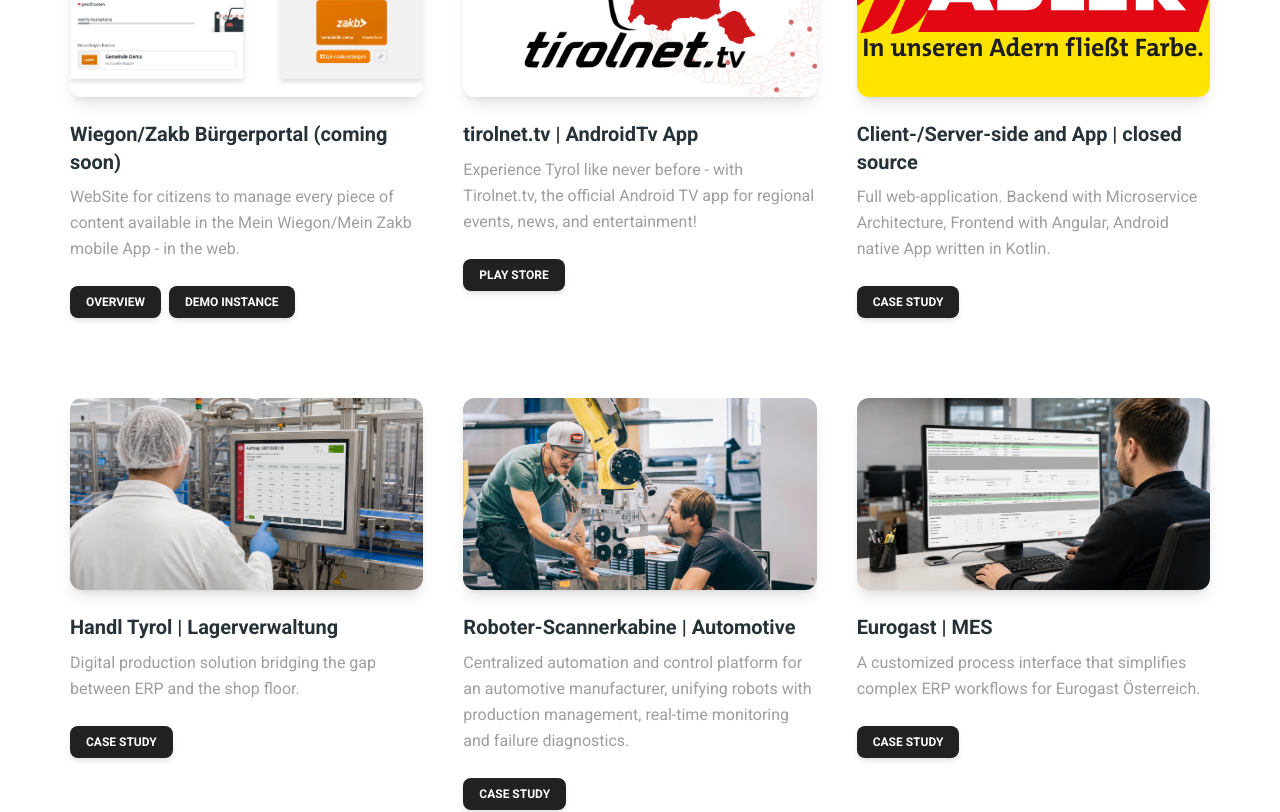
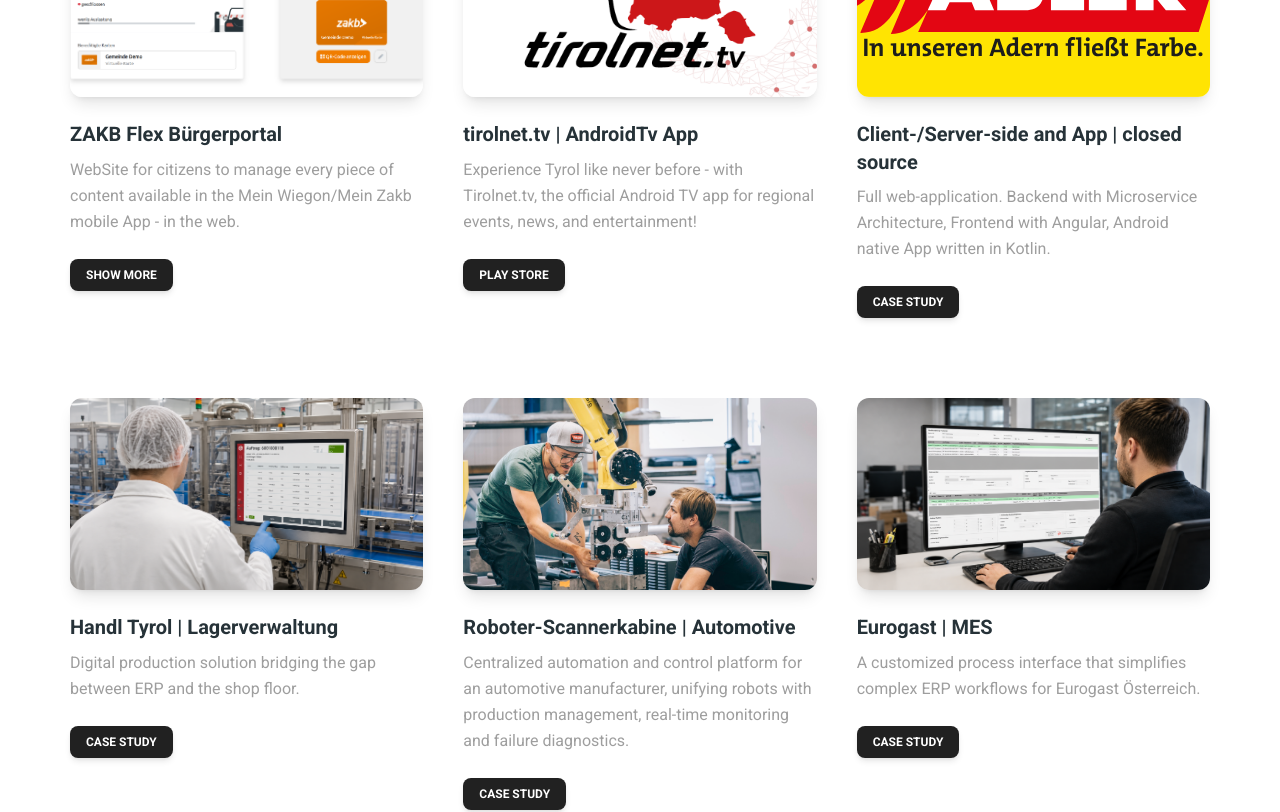
Before and after one commit to sanriodev/blvckleg.dev, a Next.js app: page /portfolio in a window 1280 px wide. Shown: the part 3000-3812 px from the top of the page. Built offline with nearby package versions, Linux system fonts and the light colour scheme.

Commit message:
fix: adjust url zakb

```diff
--- a/src/app/portfolio/page.tsx
+++ b/src/app/portfolio/page.tsx
@@ -8,7 +8,7 @@
 import Skills from './skills';
 import BlogSection from './blog-section';
 import Clients from './clients';
-import Testimonial from './testimonial';
+// import Testimonial from './testimonial';
 
 export default function Portfolio() {
   return (
@@ -40,7 +40,7 @@
       <Resume />
       <Skills />
       <Projects />
-      <Testimonial />
+      {/* <Testimonial /> */}
       {/* <BlogSection /> */}
       {/* <ContactForm /> */}
       <Clients />
--- a/src/app/portfolio/projects.tsx
+++ b/src/app/portfolio/projects.tsx
@@ -54,17 +54,13 @@
   },
   {
     img: '/image/zakb.png',
-    title: 'Wiegon/Zakb Bürgerportal (coming soon)',
+    title: 'ZAKB Flex Bürgerportal',
     desc: 'WebSite for citizens to manage every piece of content available in the Mein Wiegon/Mein Zakb mobile App - in the web.',
     visible: true,
     buttons: [
       {
-        href: 'https://zakb.wiegon.eu/overview',
-        label: 'Overview',
-      },
-      {
-        href: 'https://zakb.wiegon.eu',
-        label: 'Demo Instance',
+        href: 'https://flex.zakb.de',
+        label: 'Show more',
       },
     ],
   },
```
